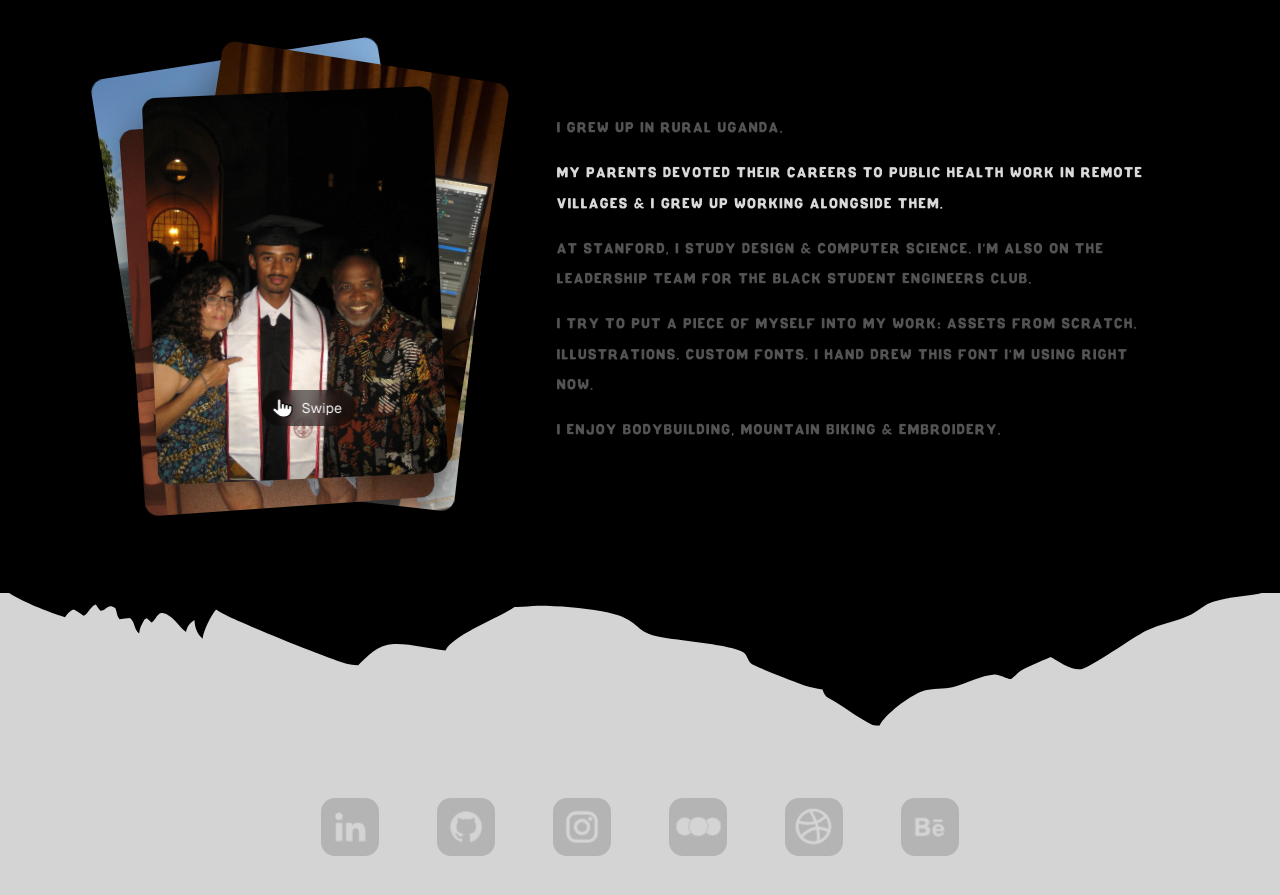
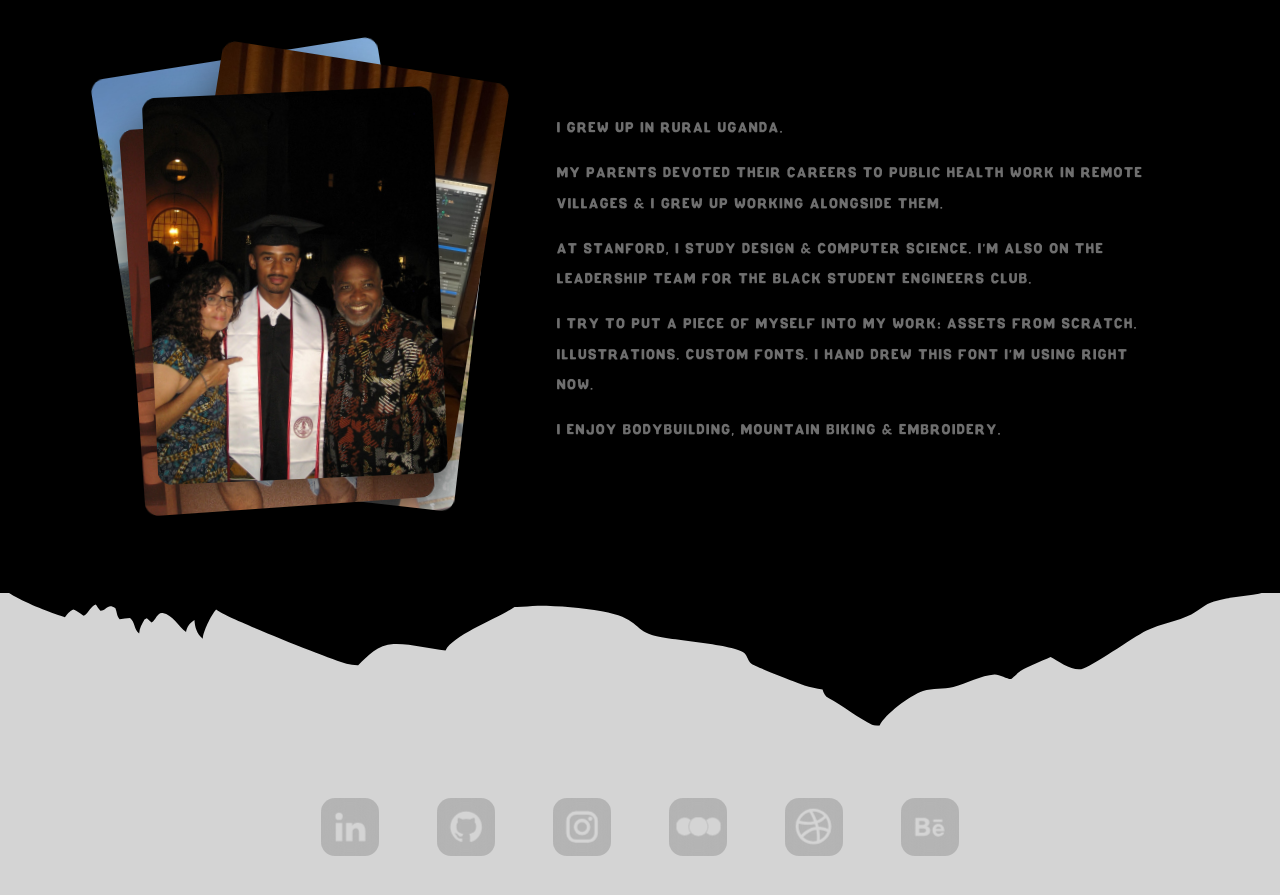
Before and after one commit to kaincor/kaissempa.com, a Next.js app: page / in a window 1280 px wide. Shown: the part 5178-6073 px from the top of the page. Built offline with nearby package versions, Linux system fonts and the light colour scheme.

Commit message:
A shorter swipe hint with a hand-drawn hand, and even copy beside the pile

```diff
--- a/src/components/MoreAboutMe.tsx
+++ b/src/components/MoreAboutMe.tsx
@@ -1,14 +1,13 @@
 "use client";
 
 import { useInView, useReducedMotion } from "motion/react";
-import { useRef, useState } from "react";
+import { useRef } from "react";
 import SectionHeading from "@/components/SectionHeading";
 import SwipeDeck, { type Pose } from "@/components/SwipeDeck";
 import type { MountainRange as Range } from "@/data/mountainRanges";
 
 /**
- * Kai's photographs in a swipeable pile, one per sentence, with the sentence
- * for the photograph on top lit up.
+ * Kai's photographs in a swipeable pile beside a few sentences about him.
  *
  * This used to be a pinned section the photographs flew up through as the
  * page scrolled, landing one at a time. The reader had no say in the pace
@@ -94,7 +93,6 @@ export default function MoreAboutMe({
   const copy = useRef<HTMLDivElement>(null);
   const seen = useInView(copy, { once: true, amount: 0.3 });
   const play = reduced || seen;
-  const [front, setFront] = useState(0);
 
   return (
     <div
@@ -175,7 +173,6 @@ export default function MoreAboutMe({
               poses={POSES}
               sizes="(max-width: 760px) 60vw, 290px"
               label="Photos of Kai"
-              onFrontChange={setFront}
               style={{ width: "100%", aspectRatio: "3 / 4" }}
             />
           </div>
@@ -194,18 +191,16 @@ export default function MoreAboutMe({
             }}
           >
             {SLIDES.map((slide, i) => (
-              // Bright while its photograph is the one on top, so the eye is
-              // always told which sentence belongs to what it is looking at.
               <p
                 key={slide.src}
                 style={{
                   margin: 0,
                   opacity: play ? 1 : 0,
                   transform: play ? "none" : "translateY(10px)",
-                  color: i === front ? "#D9D9D9" : "#535353",
+                  color: "#6E6E6E",
                   transition: reduced
                     ? undefined
-                    : `opacity 0.6s ease-out ${i * 0.12}s, transform 0.6s cubic-bezier(0.22, 1, 0.36, 1) ${i * 0.12}s, color 0.45s ease-out`,
+                    : `opacity 0.6s ease-out ${i * 0.12}s, transform 0.6s cubic-bezier(0.22, 1, 0.36, 1) ${i * 0.12}s`,
                 }}
               >
                 {slide.line}
--- a/src/components/SwipeDeck.tsx
+++ b/src/components/SwipeDeck.tsx
@@ -42,8 +42,11 @@ const THROW_DISTANCE = 70;
 const THROW_VELOCITY = 450;
 /** When the cards start popping in once the deck is in view, and their spacing. */
 const POP_STAGGER = 0.07;
-/** How long after the pop the hint and the demonstration begin, s. */
+/** How long after the pop the hint comes up, s. */
 const HINT_AFTER = 0.5;
+/** How long the hint stays up, and when in that time the top card demonstrates, s. */
+const HINT_FOR = 1.5;
+const DEMO_AT = 0.55;
 
 const SETTLE = { type: "spring", stiffness: 320, damping: 28 } as const;
 const POP = { type: "spring", stiffness: 420, damping: 22 } as const;
@@ -85,7 +88,7 @@ export default function SwipeDeck({
   const [xs] = useState(() => cards.map(() => motionValue(0)));
   const busy = useRef(false);
 
-  /** Hint: on after the pop, off for good at the first touch. */
+  /** Hint: up briefly after the pop, and gone early at the first touch. */
   const [hint, setHint] = useState(false);
   const touched = useRef(false);
   /** Whether the pop is over, after which a change of depth has no delay. */
@@ -125,10 +128,12 @@ export default function SwipeDeck({
       setPopped(true);
       if (!touched.current) setHint(true);
     }, after);
-    const b = setTimeout(() => !touched.current && cycle(-1), after + 700);
+    const b = setTimeout(() => !touched.current && cycle(-1), after + DEMO_AT * 1000);
+    const c = setTimeout(() => setHint(false), after + HINT_FOR * 1000);
     return () => {
       clearTimeout(a);
       clearTimeout(b);
+      clearTimeout(c);
     };
   }, [shown, reduced, n, cycle]);
 
@@ -262,14 +267,14 @@ function Card({
   );
 }
 
-/** A pointing hand and "Swipe", sliding back and forth over the bottom of the deck. */
+/** A roughly drawn pointing hand and "Swipe", sliding back and forth over the bottom of the deck. */
 function Hint({ on }: { on: boolean }) {
   return (
     <motion.div
       aria-hidden="true"
       initial={false}
       animate={{ opacity: on ? 1 : 0 }}
-      transition={{ duration: 0.35 }}
+      transition={{ duration: 0.25 }}
       style={{
         position: "absolute",
         left: 0,
@@ -282,29 +287,57 @@ function Hint({ on }: { on: boolean }) {
       }}
     >
       <motion.div
-        animate={on ? { x: [-22, 22] } : { x: 0 }}
-        transition={on ? { duration: 1.1, ease: "easeInOut", repeat: Infinity, repeatType: "mirror" } : { duration: 0.3 }}
+        animate={on ? { x: [-18, 18] } : { x: 0 }}
+        transition={on ? { duration: 0.5, ease: "easeInOut", repeat: Infinity, repeatType: "mirror" } : { duration: 0.25 }}
+        className="display"
         style={{
           display: "flex",
           alignItems: "center",
-          gap: 8,
-          padding: "7px 14px 7px 10px",
+          gap: 7,
+          padding: "6px 14px 6px 9px",
           borderRadius: 999,
           background: "rgba(0, 0, 0, 0.5)",
           backdropFilter: "blur(8px)",
           WebkitBackdropFilter: "blur(8px)",
           color: "#f2f2f2",
-          fontSize: 14,
+          fontSize: 15,
           lineHeight: 1,
-          letterSpacing: "0.01em",
+          letterSpacing: "0.04em",
         }}
       >
-        <svg width="22" height="22" viewBox="0 0 24 24" fill="#ffffff" stroke="#111111" strokeWidth="1.5" strokeLinecap="round" strokeLinejoin="round">
-          <path d="M10 9.5V4a2 2 0 0 0-4 0v10l-1.6-1.6a2 2 0 0 0-2.83 2.82l3.6 3.6C6.66 20.3 8.35 22 12 22h2a8 8 0 0 0 8-8v-3a2 2 0 1 0-4 0v-1a2 2 0 0 0-4 0V9a2 2 0 0 0-4 0z" />
-          <path d="M10 9.5V12M14 10v2M18 11v1.5" fill="none" />
-        </svg>
+        <SketchHand />
         Swipe
       </motion.div>
     </motion.div>
   );
 }
+
+/**
+ * A pointing hand drawn the way a pen would: a wobbly outline that does not
+ * quite close, a second pass slightly off the first, and the knuckle lines
+ * stopping short.
+ */
+function SketchHand() {
+  return (
+    <svg
+      width="26"
+      height="26"
+      viewBox="0 0 32 32"
+      fill="none"
+      stroke="#f2f2f2"
+      strokeLinecap="round"
+      strokeLinejoin="round"
+    >
+      <path
+        strokeWidth="1.7"
+        d="M12.9 3.3C14.5 2.5 16 3.5 16.1 5.1l.3 8.4c.5-1.3 2.8-1.3 3.2.3.7-1.1 2.8-.8 3.1 1 .9-.8 2.8-.3 2.9 1.7l-.2 5c-.3 4.4-3.3 7.3-7.7 7.4l-2.4-.1c-2.7-.1-4.3-1.3-5.7-3l-4.1-5.6c-.8-1.2-.4-2.6.9-3 1-.3 1.9.2 2.6 1.1l1.5 1.9-.2-15.1c0-1.2 1-1.9 2.4-2.1"
+      />
+      <path
+        strokeWidth="1"
+        opacity="0.5"
+        d="M10.9 5.6c.2-1.7 1.6-2.6 3.3-2.5M25.8 18.4c.1 4.9-2.8 9.9-8.3 10.4M5.8 18.1c.6-.3 1.4-.1 2.1.5"
+      />
+      <path strokeWidth="1.3" d="M16.4 13.6l.2 3.4M19.6 14l.1 3.2M22.7 15.3l-.1 2.6" />
+    </svg>
+  );
+}
```
